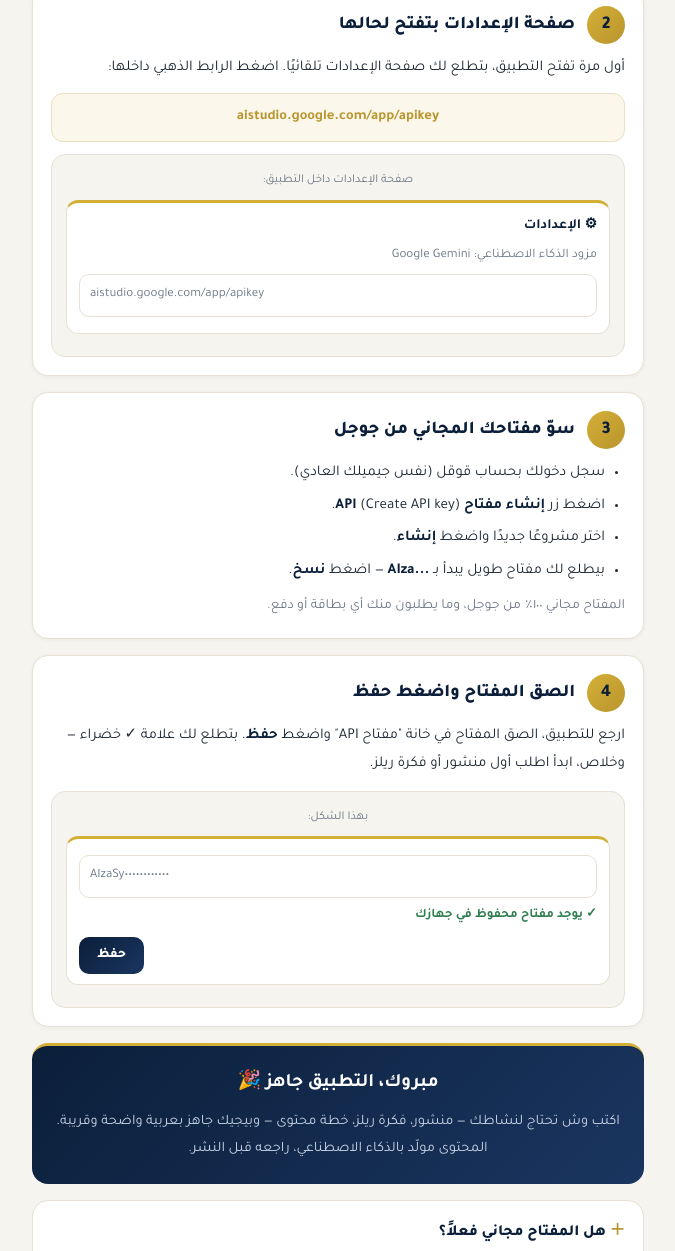
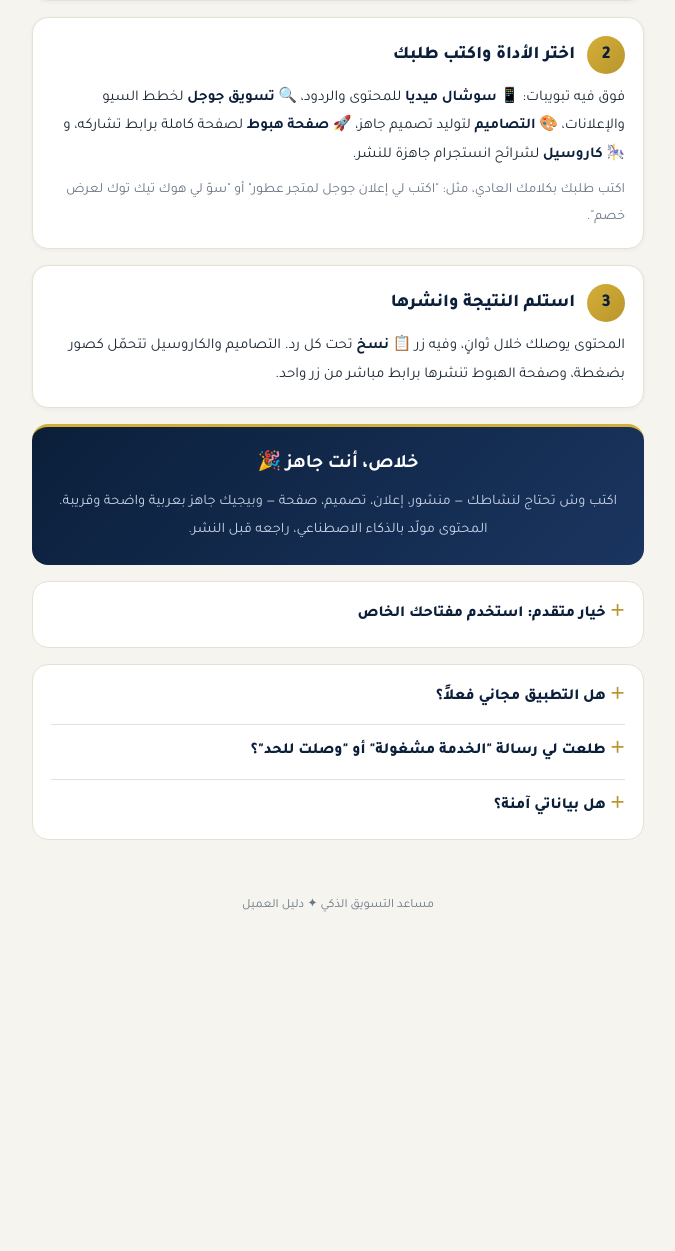
Before and after one commit to mohsenalariqy/Ai, a plain HTML site: page guide.html in a window 1280 px wide. Shown: the part 672-1923 px from the top of the page, without its empty margins (302-977 px from the left). After the commit the page ends 1604 px from the top, so only its background shows below. Drawn offline with Linux system fonts and the light colour scheme.

Commit message:
Update guide.html

```diff
--- a/guide.html
+++ b/guide.html
@@ -4,7 +4,7 @@
 <meta charset="UTF-8">
 <meta name="viewport" content="width=device-width, initial-scale=1.0">
 <title>دليل البداية السريعة — مساعد التسويق الذكي</title>
-<meta name="description" content="خطوات تشغيل مساعد التسويق الذكي في دقيقتين: إنشاء المفتاح المجاني ولصقه في التطبيق.">
+<meta name="description" content="مساعد التسويق الذكي جاهز من أول فتحة بدون أي إعداد — افتح الرابط وابدأ.">
 <link rel="preconnect" href="https://fonts.googleapis.com">
 <link rel="preconnect" href="https://fonts.gstatic.com" crossorigin>
 <link href="https://fonts.googleapis.com/css2?family=Tajawal:wght@400;500;700;800&display=swap" rel="stylesheet">
@@ -98,12 +98,12 @@ footer{text-align:center;color:var(--muted);font-size:12.5px;padding:14px}
 
 <header>
   <div class="star">✦</div>
-  <h1>دليل البداية السريعة</h1>
-  <p>مساعد التسويق الذكي — شغّال معك خلال دقيقتين</p>
+  <h1>دليل الاستخدام السريع</h1>
+  <p>مساعد التسويق الذكي — جاهز من أول فتحة، بدون أي إعداد</p>
 </header>
 
 <main>
-  <div class="intro">أربع خطوات فقط، تسويها مرة وحدة أول مرة — وبعدها التطبيق جاهز دائمًا.</div>
+  <div class="intro">ما تحتاج تسوّي أي إعداد: التطبيق يشتغل تلقائيًا من أول ما تفتحه. هذي جولة سريعة على الأدوات.</div>
 
   <div class="step">
     <div class="step-head"><div class="num">1</div><h2>افتح رابط التطبيق</h2></div>
@@ -117,68 +117,46 @@ footer{text-align:center;color:var(--muted);font-size:12.5px;padding:14px}
   </div>
 
   <div class="step">
-    <div class="step-head"><div class="num">2</div><h2>صفحة الإعدادات بتفتح لحالها</h2></div>
-    <p>أول مرة تفتح التطبيق، بتطلع لك صفحة الإعدادات تلقائيًا. اضغط الرابط الذهبي داخلها:</p>
-    <a class="linkbox" href="https://aistudio.google.com/app/apikey" target="_blank" rel="noopener">aistudio.google.com/app/apikey</a>
-    <div class="mock">
-      <div class="title">صفحة الإعدادات داخل التطبيق:</div>
-      <div class="card">
-        <b style="color:var(--navy)">⚙ الإعدادات</b>
-        <div style="font-size:13px;color:var(--muted);margin-top:4px">مزود الذكاء الاصطناعي: Google Gemini</div>
-        <div class="field" style="direction:ltr;text-align:left">aistudio.google.com/app/apikey</div>
-      </div>
-    </div>
+    <div class="step-head"><div class="num">2</div><h2>اختر الأداة واكتب طلبك</h2></div>
+    <p>فوق فيه تبويبات: <b>📱 سوشال ميديا</b> للمحتوى والردود، <b>🔍 تسويق جوجل</b> لخطط السيو والإعلانات، <b>🎨 التصاميم</b> لتوليد تصميم جاهز، <b>🚀 صفحة هبوط</b> لصفحة كاملة برابط تشاركه، و<b>🎠 كاروسيل</b> لشرائح انستجرام جاهزة للنشر.</p>
+    <p style="margin-top:8px;color:var(--muted);font-size:14px">اكتب طلبك بكلامك العادي، مثل: "اكتب لي إعلان جوجل لمتجر عطور" أو "سوّ لي هوك تيك توك لعرض خصم".</p>
   </div>
 
   <div class="step">
-    <div class="step-head"><div class="num">3</div><h2>سوّ مفتاحك المجاني من جوجل</h2></div>
-    <ul>
-      <li>سجل دخولك بحساب قوقل (نفس جيميلك العادي).</li>
-      <li>اضغط زر <b>إنشاء مفتاح API</b> (Create API key).</li>
-      <li>اختر مشروعًا جديدًا واضغط <b>إنشاء</b>.</li>
-      <li>بيطلع لك مفتاح طويل يبدأ بـ <b style="direction:ltr;display:inline-block">AIza...</b> — اضغط <b>نسخ</b>.</li>
-    </ul>
-    <p style="margin-top:8px;color:var(--muted);font-size:14px">المفتاح مجاني ١٠٠٪ من جوجل، وما يطلبون منك أي بطاقة أو دفع.</p>
-  </div>
-
-  <div class="step">
-    <div class="step-head"><div class="num">4</div><h2>الصق المفتاح واضغط حفظ</h2></div>
-    <p>ارجع للتطبيق، الصق المفتاح في خانة "مفتاح API" واضغط <b>حفظ</b>. بتطلع لك علامة ✓ خضراء — وخلاص، ابدأ اطلب أول منشور أو فكرة ريلز.</p>
-    <div class="mock">
-      <div class="title">بهذا الشكل:</div>
-      <div class="card">
-        <div class="field" style="direction:ltr;text-align:left">AIzaSy••••••••••••</div>
-        <div class="okline">✓ يوجد مفتاح محفوظ في جهازك</div>
-        <div style="text-align:left;margin-top:8px"><span class="btn">حفظ</span></div>
-      </div>
-    </div>
+    <div class="step-head"><div class="num">3</div><h2>استلم النتيجة وانشرها</h2></div>
+    <p>المحتوى يوصلك خلال ثوانٍ، وفيه زر <b>📋 نسخ</b> تحت كل رد. التصاميم والكاروسيل تتحمّل كصور بضغطة، وصفحة الهبوط تنشرها برابط مباشر من زر واحد.</p>
   </div>
 
   <div class="done">
-    <h2>مبروك، التطبيق جاهز 🎉</h2>
-    <p>اكتب وش تحتاج لنشاطك — منشور، فكرة ريلز، خطة محتوى — وبيجيك جاهز بعربية واضحة وقريبة. المحتوى مولّد بالذكاء الاصطناعي، راجعه قبل النشر.</p>
+    <h2>خلاص، أنت جاهز 🎉</h2>
+    <p>اكتب وش تحتاج لنشاطك — منشور، إعلان، تصميم، صفحة — وبيجيك جاهز بعربية واضحة وقريبة. المحتوى مولّد بالذكاء الاصطناعي، راجعه قبل النشر.</p>
   </div>
 
   <div class="faq">
     <details>
-      <summary>هل المفتاح مجاني فعلاً؟</summary>
-      <p>نعم، ١٠٠٪. جوجل تعطي كل حساب حصة مجانية يومية تكفي للاستخدام الطبيعي، وما تطلب بطاقة ولا اشتراك.</p>
+      <summary>خيار متقدم: استخدم مفتاحك الخاص</summary>
+      <p>التطبيق يشتغل تلقائيًا بدون أي مفتاح. إذا حاب تشتغل على حصتك المجانية الخاصة من جوجل (حصة أكبر لك وحدك):</p>
+      <ul style="margin-top:8px">
+        <li>افتح <a href="https://aistudio.google.com/app/apikey" target="_blank" rel="noopener" style="color:var(--gold-2);font-weight:700">aistudio.google.com/app/apikey</a> وسجل دخولك بحساب قوقل.</li>
+        <li>اضغط <b>إنشاء مفتاح API</b> وانسخ المفتاح (يبدأ بـ AIza...).</li>
+        <li>في التطبيق: ⚙ الإعدادات ← خيارات متقدمة ← الصق المفتاح واضغط <b>حفظ</b>.</li>
+      </ul>
+      <p style="margin-top:8px;color:var(--muted);font-size:14px">المفتاح مجاني ١٠٠٪ من جوجل وينحفظ في جهازك فقط، وما يُرسل لأي جهة غير جوجل وقت توليد المحتوى.</p>
+    </details>
+  </div>
+
+  <div class="faq">
+    <details>
+      <summary>هل التطبيق مجاني فعلاً؟</summary>
+      <p>نعم، يشتغل لك تلقائيًا بحصة مجانية يومية تكفي للاستخدام الطبيعي، بدون بطاقة ولا اشتراك.</p>
     </details>
     <details>
-      <summary>ليش أسوي المفتاح بنفسي؟</summary>
-      <p>عشان كل مستخدم يشتغل على حصته المجانية الخاصة. كذا التطبيق يظل شغال للجميع بدون ما يدفع أحد عن أحد.</p>
+      <summary>طلعت لي رسالة "الخدمة مشغولة" أو "وصلت للحد"؟</summary>
+      <p>هذا يعني أن الحصة المجانية ممتلئة مؤقتًا. انتظر دقيقة وجرب مرة ثانية — وإذا تكرر كثير، ارجع بعد ساعة.</p>
     </details>
     <details>
-      <summary>وين ينحفظ مفتاحي؟ هل هو آمن؟</summary>
-      <p>ينحفظ في متصفح جهازك فقط، وما يُرسل لأي جهة غير جوجل وقت توليد المحتوى.</p>
-    </details>
-    <details>
-      <summary>طلعت لي رسالة "وصلت للحد المجاني"؟</summary>
-      <p>هذا يعني أنك استخدمت حصتك مؤقتًا. انتظر دقيقة وجرب مرة ثانية — وإذا تكرر كثير، ارجع له بعد ساعة.</p>
-    </details>
-    <details>
-      <summary>ضاع مني المفتاح أو غيرت جهازي؟</summary>
-      <p>سوّ مفتاحًا جديدًا بنفس الخطوات (الخطوة ٢ و٣) والصقه من جديد. المفتاح القديم ما تحتاجه.</p>
+      <summary>هل بياناتي آمنة؟</summary>
+      <p>ما نطلب منك أي حساب أو كلمة سر. الطلبات تُرسل فقط لتوليد المحتوى وما تُخزّن عندنا.</p>
     </details>
   </div>
 </main>
```
